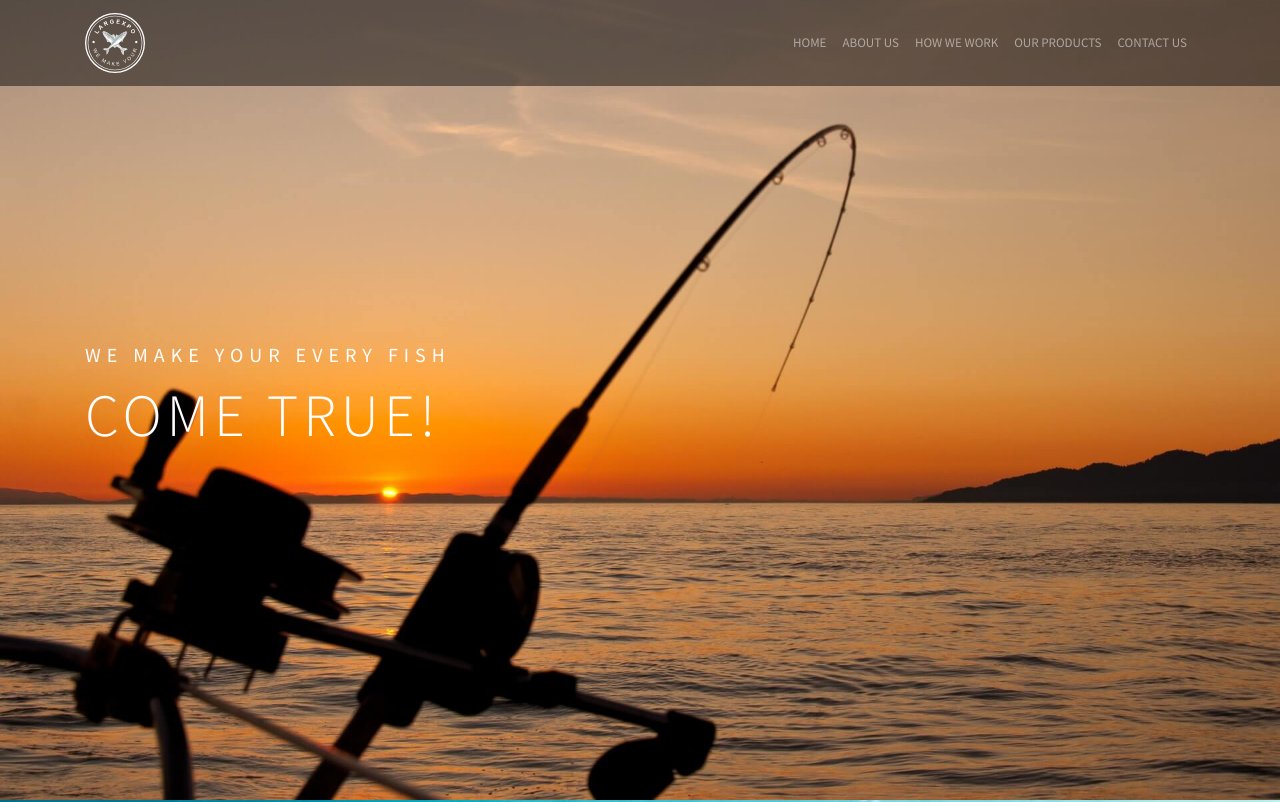
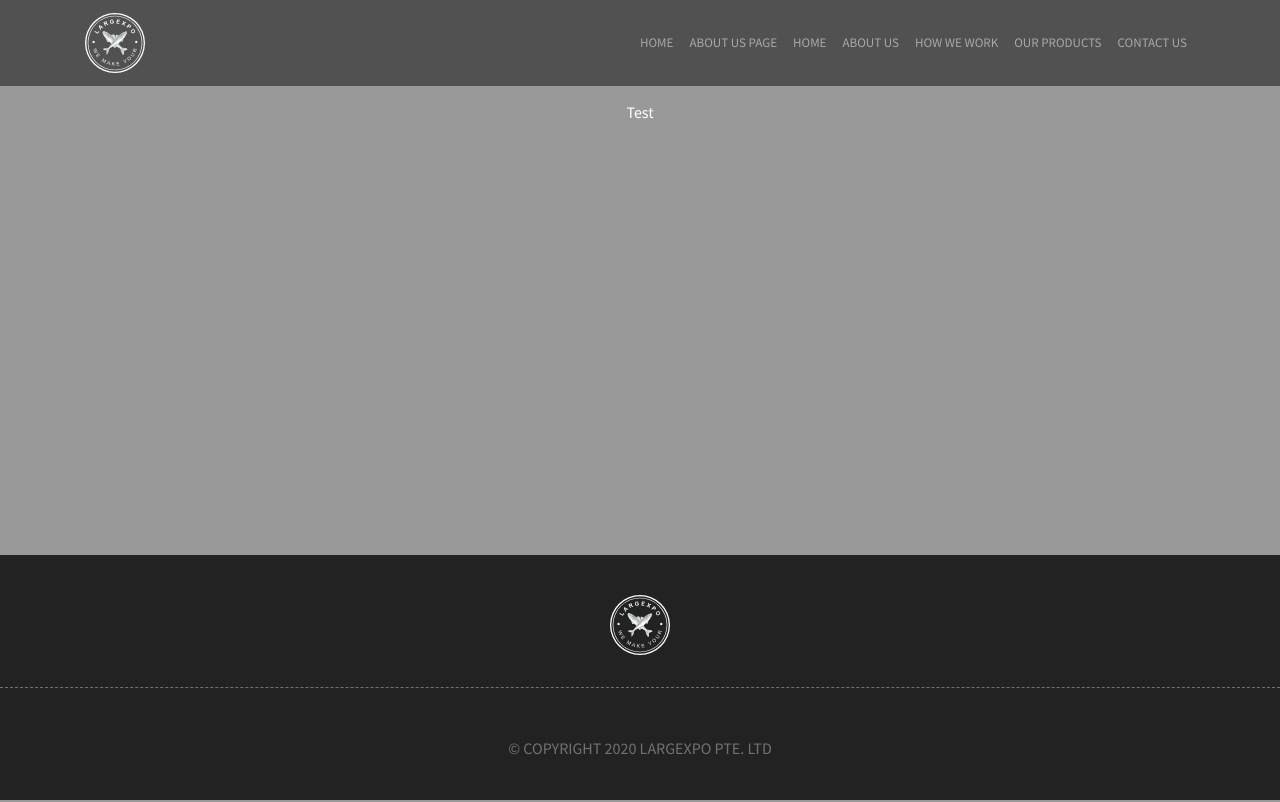
Before and after one commit to andrewright/largexpo, a React (Create React App) app: page /about-us in a window 1280 px wide. Shown: the top 802 px of the page. Built offline with nearby package versions, Linux system fonts and the light colour scheme.

Commit message:
pages implemented

```diff
--- a/package.json
+++ b/package.json
@@ -15,6 +15,7 @@
     "react-bootstrap": "^1.0.0",
     "react-dom": "^16.13.0",
     "react-parallax": "^3.0.3",
+    "react-router-dom": "^5.1.2",
     "react-scripts": "3.4.1"
   },
   "scripts": {
--- a/src/App.js
+++ b/src/App.js
@@ -1,63 +1,34 @@
 import React from 'react';
-import Billboard from './components/Billboard/Billboard';
-import AboutUs from './components/AboutUs/AboutUs';
-import HowWeWork from './components/HowWeWork/HowWeWork';
-import OurBenefits from './components/OurBenefits/OurBenefits';
-import ContactUs from './components/ContactUs/ContactUs';
+import {
+	BrowserRouter as Router,
+	Switch,
+	Route
+} from "react-router-dom";
+import Navigation from './components/Navigation/Navigation.js';
+import HomePage from './Pages/home.js';
+import AboutUsPage from './Pages/about-us';
 import Footer from './components/Footer/Footer';
-import {Navbar, Nav, Container} from 'react-bootstrap';
 import './App.scss';
-import logo from './logo.svg';
-/*
-import {FontAwesomeIcon} from '@fortawesome/react-fontawesome';
-import {faSignInAlt} from '@fortawesome/free-solid-svg-icons';
-*/
 
-class App extends React.Component {
-	state = {
-		isTop: true,
-	};
-
-	componentDidMount() {
-		document.addEventListener('scroll', () => {
-			const isTop = window.scrollY < 100;
-			if (isTop !== this.state.isTop) {
-				this.setState({isTop});
-			}
-		});
-	}
-
-	render() {
-		return (
+function App() {
+	return (
+		<Router>
 			<div className='App' id='App'>
-				<Navbar expand='md' fixed='top' variant='dark'
-				        className={'main-nav ' + (!this.state.isTop ? 'scrolled' : '')}>
-					<Container>
-						<Navbar.Brand href='/'>
-							<img src={logo} className='logo' alt='LARGEXPO'/>
-						</Navbar.Brand>
-						<Navbar.Toggle aria-controls='basic-navbar-nav'/>
-						<Navbar.Collapse className='justify-content-end'>
-							<Nav>
-								<Nav.Link href='#App'>Home</Nav.Link>
-								<Nav.Link href='#AboutUs'>About us</Nav.Link>
-								<Nav.Link href='#HowWeWork'>How we work</Nav.Link>
-								<Nav.Link href='#OurBenefits'>Our products</Nav.Link>
-								<Nav.Link href='#ContactUs'>Contact us</Nav.Link>
-							</Nav>
-						</Navbar.Collapse>
-					</Container>
-				</Navbar>
-
-				<Billboard></Billboard>
-				<AboutUs></AboutUs>
-				<HowWeWork></HowWeWork>
-				<OurBenefits></OurBenefits>
-				<ContactUs></ContactUs>
+				<Navigation/>
+				<div className='contentHolder'>
+					<Switch>
+						<Route exact path='/'>
+							<HomePage></HomePage>
+						</Route>
+						<Router path='/about-us'>
+							<AboutUsPage></AboutUsPage>
+						</Router>
+					</Switch>
+				</div>
 				<Footer></Footer>
 			</div>
-		);
-	}
+		</Router>
+	);
 }
 
 export default App;
--- a/src/App.scss
+++ b/src/App.scss
@@ -1,5 +1,7 @@
 @import "custom";
-
+html {
+	overflow-y: scroll;
+}
 .App {
 	h1, h2, h3, h4, h5, h6 {
 		text-transform: uppercase;
@@ -14,6 +16,10 @@
 	min-height: 100vh;
 	padding-bottom: 245px;
 	position: relative;
+
+	.Page {
+		padding-top: 100px;
+	}
 
 	.main-nav {
 		text-transform: uppercase;
--- /dev/null
+++ b/src/Pages/about-us.js
@@ -0,0 +1,8 @@
+import React from "react";
+
+function AboutUsPage() {
+	return (
+		<div className='Page'>Test</div>
+	)
+}
+export default AboutUsPage;
--- /dev/null
+++ b/src/Pages/home.js
@@ -0,0 +1,20 @@
+import React from 'react';
+import Billboard from '../components/Billboard/Billboard';
+import AboutUs from '../components/AboutUs/AboutUs';
+import HowWeWork from '../components/HowWeWork/HowWeWork';
+import OurBenefits from '../components/OurBenefits/OurBenefits';
+import ContactUs from '../components/ContactUs/ContactUs';
+
+function HomePage() {
+	return (
+		<>
+			<Billboard></Billboard>
+			<AboutUs></AboutUs>
+			<HowWeWork></HowWeWork>
+			<OurBenefits></OurBenefits>
+			<ContactUs></ContactUs>
+		</>
+	);
+}
+
+export default HomePage;
--- /dev/null
+++ b/src/components/Navigation/Navigation.js
@@ -0,0 +1,49 @@
+import React from 'react';
+import {Container, Nav, Navbar} from "react-bootstrap";
+import logo from "../../logo.svg";
+import {Link} from "react-router-dom";
+/*
+import {FontAwesomeIcon} from '@fortawesome/react-fontawesome';
+import {faSignInAlt} from '@fortawesome/free-solid-svg-icons';
+*/
+
+export class Navigation extends React.Component {
+	state = {
+		isTop: true,
+	};
+
+	componentDidMount() {
+		document.addEventListener('scroll', () => {
+			const isTop = window.scrollY < 100;
+			if (isTop !== this.state.isTop) {
+				this.setState({isTop});
+			}
+		});
+	}
+	render() {
+		return (
+			<Navbar expand='md' fixed='top' variant='dark'
+			        className={'main-nav ' + (!this.state.isTop ? 'scrolled' : '')}>
+				<Container>
+					<Navbar.Brand href='/'>
+						<img src={logo} className='logo' alt='LARGEXPO'/>
+					</Navbar.Brand>
+					<Navbar.Toggle aria-controls='basic-navbar-nav'/>
+					<Navbar.Collapse className='justify-content-end'>
+						<Nav>
+							<Link to='/' className='nav-link'>Home</Link>
+							<Link to='/about-us' className='nav-link'>About US Page</Link>
+							<Nav.Link href='#App'>Home</Nav.Link>
+							<Nav.Link href='#AboutUs'>About us</Nav.Link>
+							<Nav.Link href='#HowWeWork'>How we work</Nav.Link>
+							<Nav.Link href='#OurBenefits'>Our products</Nav.Link>
+							<Nav.Link href='#ContactUs'>Contact us</Nav.Link>
+						</Nav>
+					</Navbar.Collapse>
+				</Container>
+			</Navbar>
+		);
+	}
+}
+
+export default Navigation;
--- a/src/custom.scss
+++ b/src/custom.scss
@@ -15,7 +15,7 @@ body {
 @import url('https://fonts.googleapis.com/css2?family=Source+Sans+Pro:ital,wght@0,300;0,400;1,300;1,400&display=swap');
 /* make the customizations */
 
-$body-bg: #fff;
+$body-bg: #999;
 $theme-colors: (
 	//"primary": $color2,
 	//"secondary": $secondary,
```
